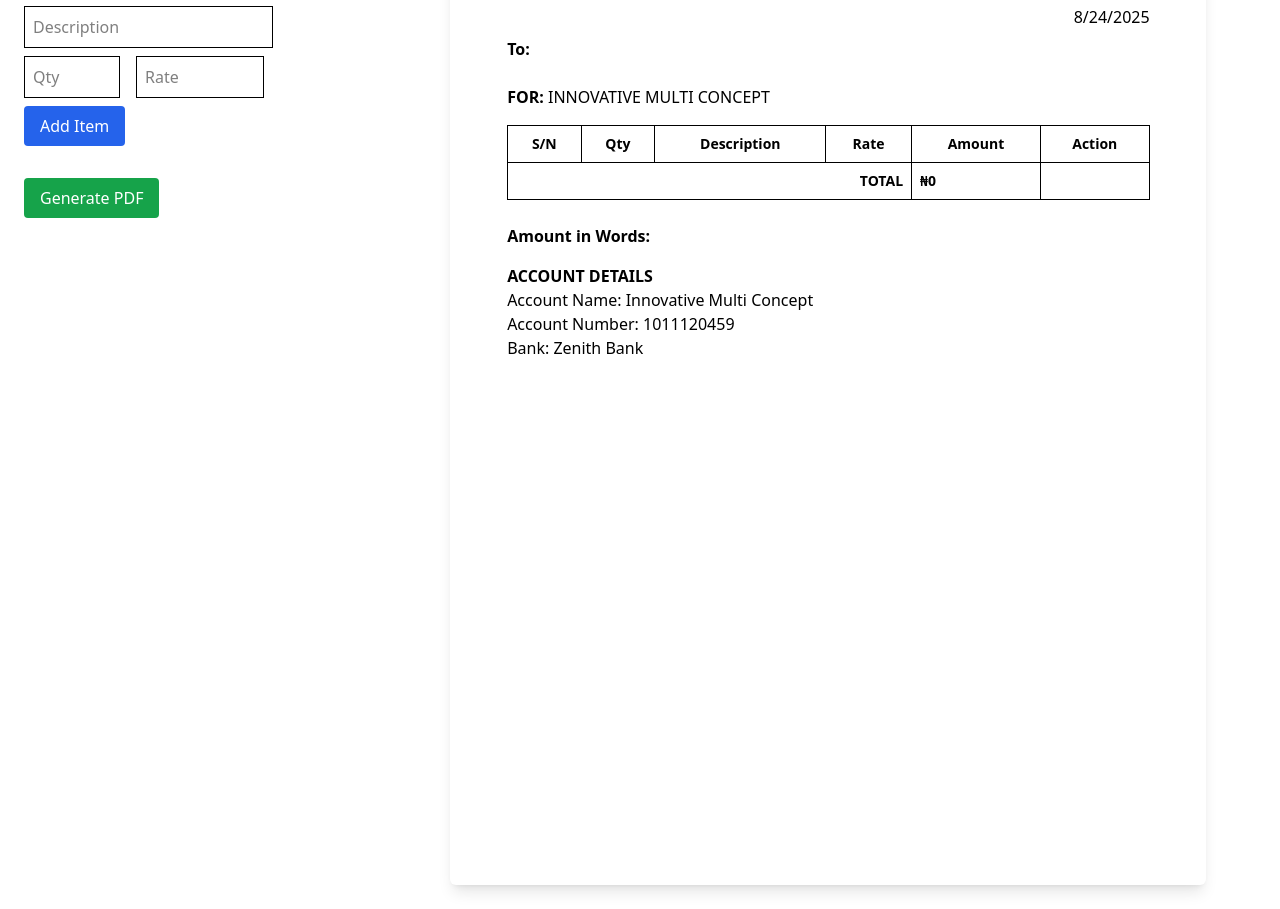
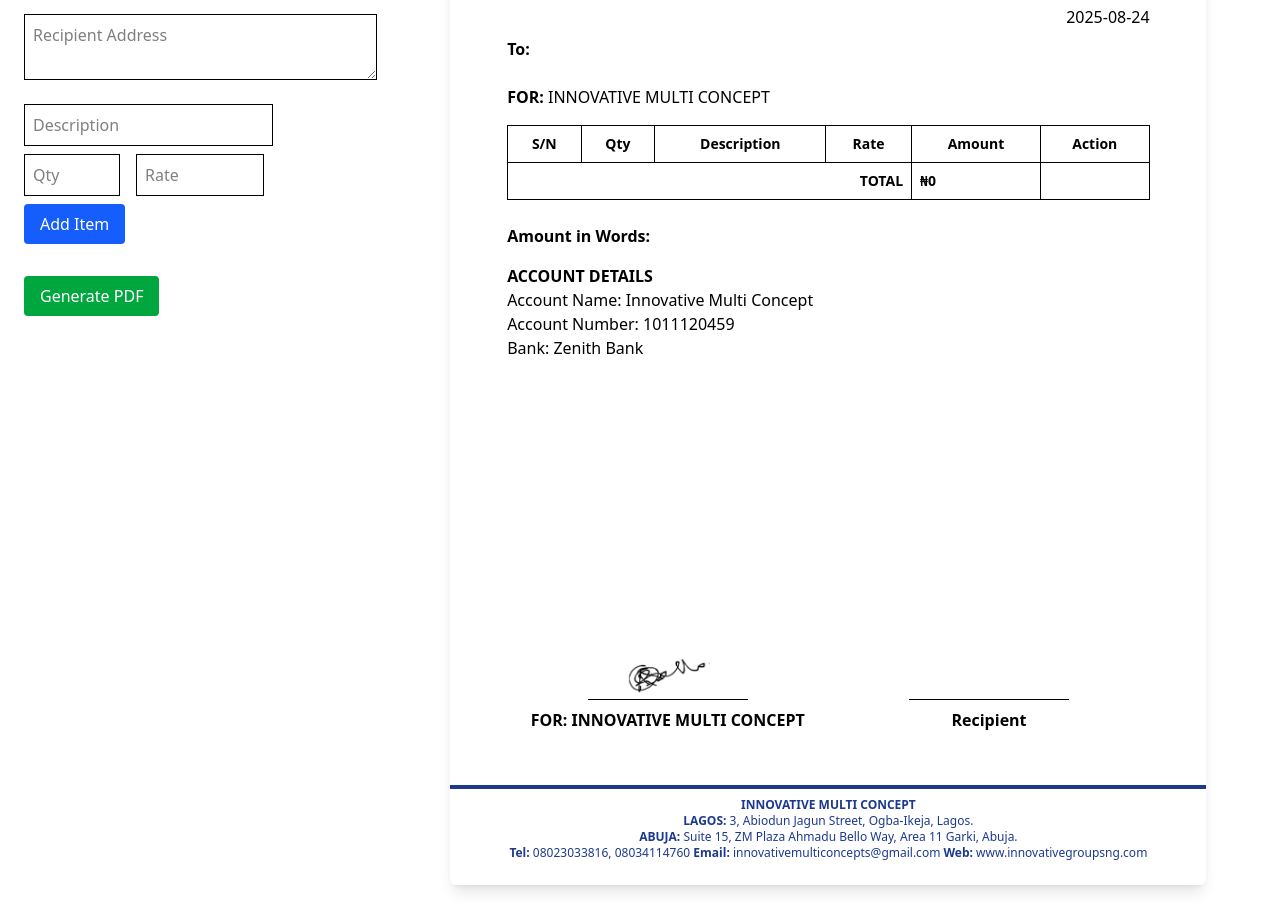
Before and after one commit to AndrewBello/invoice-gen, a React (Vite) app: page / in a window 1280 px wide. Shown: the part 280-1189 px from the top of the page. Built offline with nearby package versions, Linux system fonts and the light colour scheme.

Commit message:
final design push

```diff
--- a/src/App.jsx
+++ b/src/App.jsx
@@ -1,27 +1,84 @@
 import React, { useRef, useState, useEffect } from "react";
 import html2pdf from "html2pdf.js";
 import gsslLogo from "./assets/gssl-logo.jpg";
+import innovativeLogo from "./assets/innovative-logo.png";
+import signature from "./assets/signature.png";
 import { toWords } from "number-to-words";
+
+// Default companies list
+const companies = {
+  innovative: {
+    name: "INNOVATIVE MULTI CONCEPT",
+    logo: innovativeLogo,
+    account: {
+      name: "Innovative Multi Concept",
+      number: "1011120459",
+      bank: "Zenith Bank",
+    },
+    footer: {
+      locations: [
+        {
+          label: "LAGOS",
+          value: "3, Abiodun Jagun Street, Ogba-Ikeja, Lagos.",
+        },
+        {
+          label: "ABUJA",
+          value: "Suite 15, ZM Plaza Ahmadu Bello Way, Area 11 Garki, Abuja.",
+        },
+      ],
+      tel: "08023033816, 08034114760",
+      email: "innovativemulticoncepts@gmail.com",
+      web: "www.innovativegroupsng.com",
+    },
+  },
+  gssl: {
+    name: "GLOBAL SIGHTS SERVICES LIMITED",
+    logo: gsslLogo,
+    account: {
+      name: "Global Sights Services Ltd",
+      number: "2022334455",
+      bank: "Access Bank",
+    },
+    footer: {
+      locations: [
+        { label: "LAGOS", value: "12, Victoria Island, Lagos." },
+        { label: "ABUJA", value: "Suite 21, CBD Towers, Abuja." },
+      ],
+      tel: "08020001122, 08023334455",
+      email: "info@gssl.com",
+      web: "www.gssl.com",
+    },
+  },
+  techeye: {
+    name: "TECH EYE LIMITED",
+    logo: gsslLogo,
+    account: {
+      name: "Tech Eye Ltd",
+      number: "3344556677",
+      bank: "GTBank",
+    },
+    footer: {
+      locations: [
+        { label: "LAGOS", value: "22, Computer Village, Ikeja, Lagos." },
+        { label: "KANO", value: "Suite 10, Tech Park, Kano." },
+      ],
+      tel: "08055556677, 08066667788",
+      email: "support@techeye.com",
+      web: "www.techeye.com",
+    },
+  },
+};
 
 export default function InvoiceGenerator() {
   const invoiceRef = useRef();
 
   const [receiptNo, setReceiptNo] = useState("0001");
-  const [date, setDate] = useState(new Date().toLocaleDateString());
-  const [recipient, setRecipient] = useState({
-    name: "",
-    address: "",
-  });
+  const [date, setDate] = useState(new Date().toISOString().split("T")[0]);
+  const [recipient, setRecipient] = useState({ name: "", address: "" });
   const [amountWords, setAmountWords] = useState("");
-  const [account, setAccount] = useState({
-    name: "Innovative Multi Concept",
-    number: "1011120459",
-    bank: "Zenith Bank",
-  });
-  const [company, setCompany] = useState({
-    name: "INNOVATIVE MULTI CONCEPT",
-    logo: gsslLogo,
-  });
+
+  // default company
+  const [company, setCompany] = useState(companies.innovative);
 
   const [items, setItems] = useState([]);
   const [newItem, setNewItem] = useState({
@@ -36,9 +93,7 @@ export default function InvoiceGenerator() {
     setNewItem({ description: "", quantity: "", rate: "" });
   };
 
-  const removeItem = (index) => {
-    setItems(items.filter((_, i) => i !== index));
-  };
+  const removeItem = (index) => setItems(items.filter((_, i) => i !== index));
 
   const getTotal = () =>
     items.reduce(
@@ -69,13 +124,18 @@ export default function InvoiceGenerator() {
       html2canvas: {
         scale: 2,
         useCORS: true,
-        ignoreElements: (el) => el.classList.contains("no-pdf"), // hide remove buttons
+        ignoreElements: (el) => el.classList.contains("no-pdf"),
       },
       jsPDF: { unit: "mm", format: "a4", orientation: "portrait" },
       pagebreak: { mode: ["avoid-all"] },
     };
 
     html2pdf().set(options).from(element).save();
+  };
+
+  const handleCompanyChange = (e) => {
+    const selected = companies[e.target.value];
+    setCompany(selected);
   };
 
   return (
@@ -85,6 +145,19 @@ export default function InvoiceGenerator() {
       <div className="grid grid-cols-10 gap-6">
         {/* Left - Inputs */}
         <div className="col-span-3">
+          <div className="mb-6">
+            <label className="block font-semibold mb-2">Select Company:</label>
+            <select
+              className="border p-2 w-full"
+              onChange={handleCompanyChange}
+              defaultValue="innovative"
+            >
+              <option value="innovative">Innovative Multiconcepts</option>
+              <option value="gssl">Global Sights Services Limited</option>
+              <option value="techeye">Tech Eye Limited</option>
+            </select>
+          </div>
+
           <div className="grid grid-cols-2 gap-4 mb-6">
             <input
               className="border p-2"
@@ -116,7 +189,6 @@ export default function InvoiceGenerator() {
             />
           </div>
 
-          {/* Add Item */}
           <div className="mb-4 gap-2 flex flex-wrap">
             <input
               className="border p-2 mr-2"
@@ -144,18 +216,15 @@ export default function InvoiceGenerator() {
             />
             <button
               onClick={addItem}
-              style={{ backgroundColor: "rgb(37, 99, 235)", color: "#fff" }}
-              className="px-4 py-2 rounded"
+              className="px-4 py-2 rounded bg-blue-600 text-white"
             >
               Add Item
             </button>
           </div>
 
-          {/* Generate PDF Button */}
           <button
             onClick={downloadPDF}
-            style={{ backgroundColor: "rgb(22, 163, 74)", color: "#fff" }}
-            className="mt-4 px-4 py-2 rounded"
+            className="mt-4 px-4 py-2 rounded bg-green-600 text-white"
           >
             Generate PDF
           </button>
@@ -165,17 +234,9 @@ export default function InvoiceGenerator() {
         <div className="col-span-7 flex justify-center">
           <div
             ref={invoiceRef}
-            style={{
-              backgroundColor: "#fff",
-              color: "#000",
-              width: "200mm",
-              minHeight: "287mm",
-              padding: "15mm",
-              boxSizing: "border-box",
-              margin: "0 auto",
-            }}
-            className="rounded-md shadow-lg overflow-auto"
+            className="relative bg-white text-black w-[200mm] min-h-[287mm] p-[15mm] box-border mx-auto rounded-md shadow-lg flex flex-col"
           >
+            {/* Header */}
             <div className="flex flex-col items-center gap-4 mb-6">
               <img src={company.logo} alt="Logo" className="h-20" />
               <h1 className="text-xl font-bold">RECEIPT ({receiptNo})</h1>
@@ -183,18 +244,19 @@ export default function InvoiceGenerator() {
 
             <p className="mb-2 text-right">{date}</p>
 
+            {/* Recipient */}
             <div className="mb-6">
               <p>
                 <span className="font-bold">To:</span> {recipient.name}
               </p>
-              <p style={{ whiteSpace: "pre-line" }}>{recipient.address}</p>
+              <p className="whitespace-pre-line">{recipient.address}</p>
             </div>
 
             <p className="mb-4">
               <span className="font-bold">FOR:</span> {company.name}
             </p>
 
-            {/* Items Table */}
+            {/* Items */}
             <table className="w-full border-collapse mb-6 text-sm">
               <thead>
                 <tr className="border-b">
@@ -224,11 +286,7 @@ export default function InvoiceGenerator() {
                     <td className="border p-2 text-center no-pdf">
                       <button
                         onClick={() => removeItem(i)}
-                        style={{
-                          backgroundColor: "rgb(220, 38, 38)",
-                          color: "#fff",
-                        }}
-                        className="px-2 py-1 rounded"
+                        className="px-2 py-1 rounded bg-red-600 text-white"
                       >
                         Remove
                       </button>
@@ -247,15 +305,52 @@ export default function InvoiceGenerator() {
               </tfoot>
             </table>
 
+            {/* Amount in Words */}
             <p className="mb-4">
               <span className="font-bold">Amount in Words:</span> {amountWords}
             </p>
 
-            <div className="mb-6">
+            {/* Account */}
+            <div className="mb-10">
               <h3 className="font-bold">ACCOUNT DETAILS</h3>
-              <p>Account Name: {account.name}</p>
-              <p>Account Number: {account.number}</p>
-              <p>Bank: {account.bank}</p>
+              <p>Account Name: {company.account.name}</p>
+              <p>Account Number: {company.account.number}</p>
+              <p>Bank: {company.account.bank}</p>
+            </div>
+
+            {/* Signatures */}
+            <div className="flex justify-between  items-end mt-auto mb-24">
+              {/* Left Signature */}
+              <div className="w-1/2 text-center">
+                <img
+                  src={signature}
+                  alt="Signature"
+                  className="h-12 mx-auto mt-[-20px]"
+                />
+                <div className="border-t border-black w-40 mx-auto"></div>
+                <p className="mt-2 font-semibold">FOR: {company.name}</p>
+              </div>
+
+              {/* Right Signature */}
+              <div className="w-1/2 text-center">
+                <div className="border-t border-black w-40 mx-auto"></div>
+                <p className="mt-2 font-semibold">Recipient</p>
+              </div>
+            </div>
+
+            {/* Footer */}
+            <div className="absolute bottom-6 left-0 right-0 text-center text-xs text-blue-900 border-t-4 border-blue-900 pt-2">
+              <p className="font-bold">{company.name}</p>
+              {company.footer.locations.map((loc, i) => (
+                <p key={i}>
+                  <span className="font-bold">{loc.label}:</span> {loc.value}
+                </p>
+              ))}
+              <p>
+                <span className="font-bold">Tel:</span> {company.footer.tel}{" "}
+                <span className="font-bold">Email:</span> {company.footer.email}{" "}
+                <span className="font-bold">Web:</span> {company.footer.web}
+              </p>
             </div>
           </div>
         </div>
```
Also changed, not shown: src/assets/innovative-logo.png (added), src/assets/signature.png (added).
